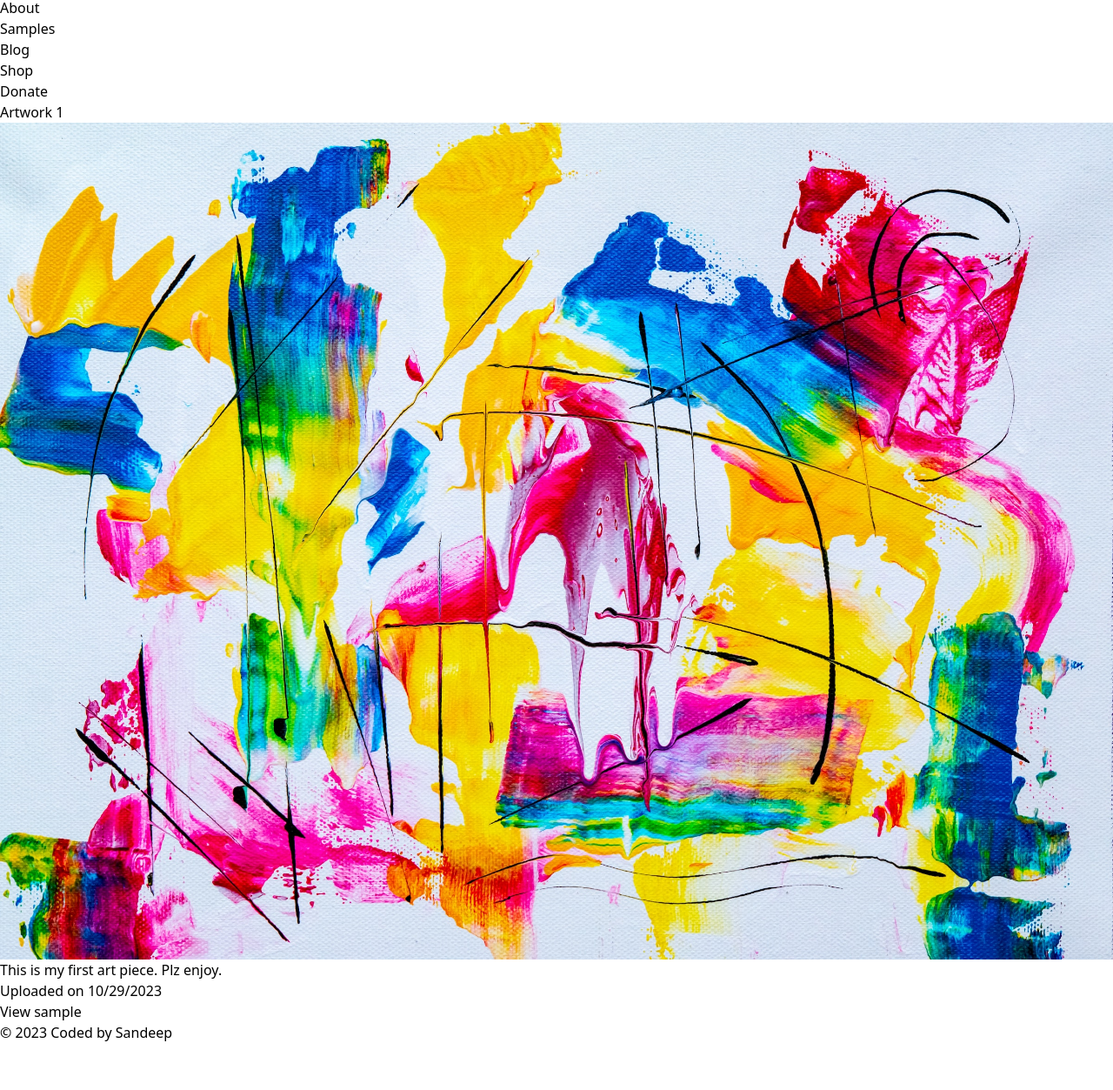
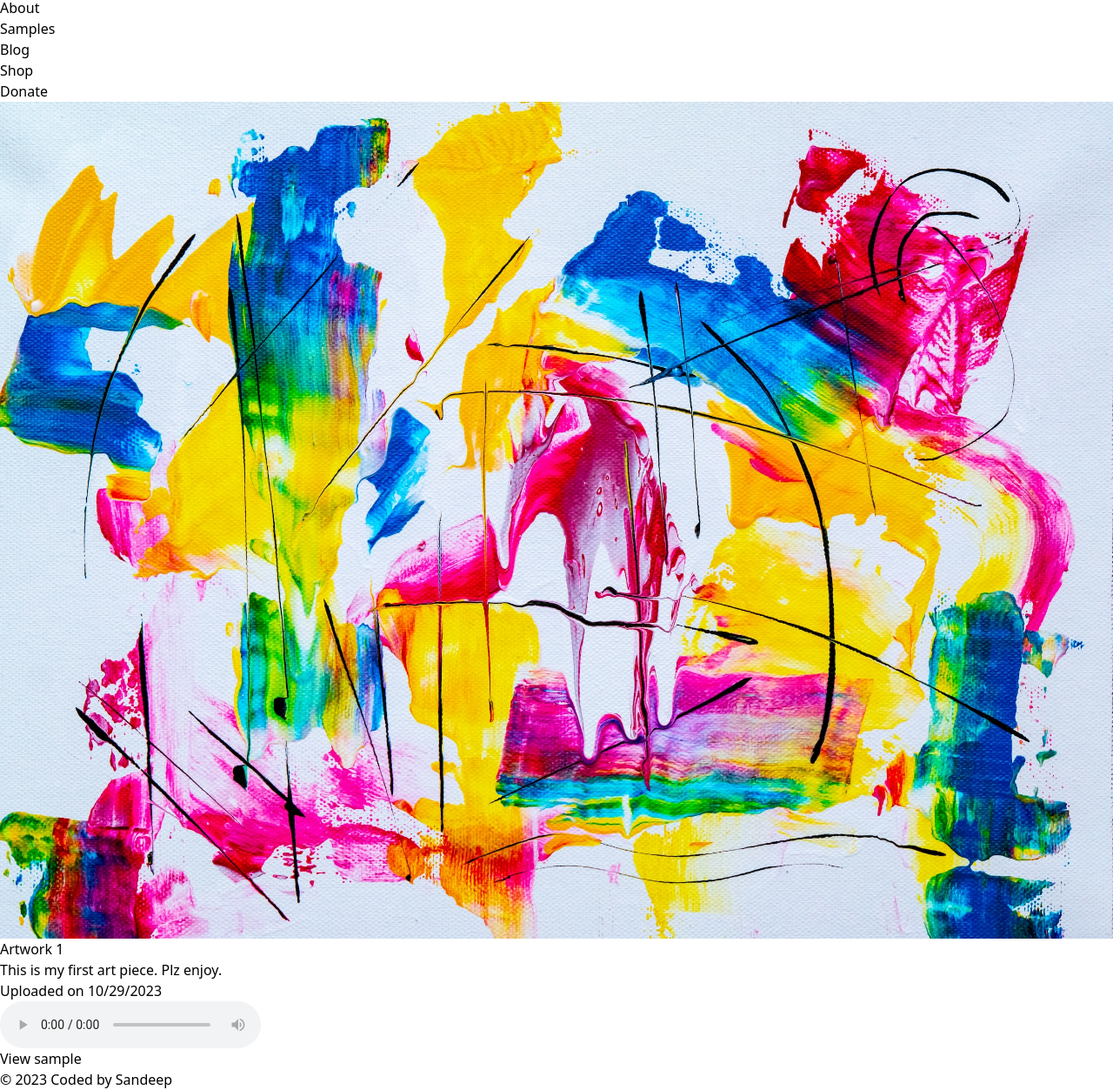
Before and after one commit to sandeepsingh11/client-artwork-site, an Eleventy site: page src/samples/sample-page.html in a window 1280 px wide. Shown: the part 498-1751 px from the top of the page at 87% size. Before the commit the page ends 1697 px from the top, so only its background shows below. Built offline with nearby package versions, Linux system fonts and the light colour scheme; Eleventy itself is replaced by a stand-in of ours; files that its build step writes are made by us from their sources.

Commit message:
add audio, tweak preview page

```diff
--- a/src/_data/samples.yaml
+++ b/src/_data/samples.yaml
@@ -1,24 +1,28 @@
 items:
   - title: Artwork 1
     image: art-1.jpg
+    audio: rain-and-thunder-nature-sounds-min.mp3
     highlight: yes
     desc: This is my first art piece. Plz enjoy.
     price: 4
     date: 10/29/2023
   - title: Artwork 2
     image: art-2.jpg
+    audio: rain-and-thunder-nature-sounds-min.mp3
     highlight: no
     desc: Wow look at this, it took me a lot of time.
     price: 5.5
     date: 10/29/2023
   - title: Artwork 3
     image: art-3.jpg
+    audio: rain-and-thunder-nature-sounds-min.mp3
     highlight: yes
     desc: I like the ocean, so I drew an ocean. Insert some philosophical quote here.
     price: 4.5
     date: 10/29/2023
   - title: Artwork 4
     image: artwork-4.jpg
+    audio: rain-and-thunder-nature-sounds-min.mp3
     highlight: yes
     desc: Trying out abstract art. I'm sure this represents something...you decide
       lol.
@@ -26,6 +30,7 @@ items:
     date: 10/30/2023
   - title: Artwork 5
     image: artwork-5.jpg
+    audio: rain-and-thunder-nature-sounds-min.mp3
     highlight: no
     desc: Dang my fifth painting. Are you proud of me? You should be haha.
     price: 4.75
--- a/src/samples/sample-page.html
+++ b/src/samples/sample-page.html
@@ -7,19 +7,19 @@ permalink: "/samples/{{ sample.title | slugify }}/"
 layout: "main.html"
 ---
 
-<!-- header section -->
-<div class="mt-[{{ global.navbar_height }}] py-8 bg-primary-500 text-white-500">
-    <h1 class="text-6xl text-center">{{ sample.title }}</h1>
-</div>
-
-<div class="flex flex-wrap justify-evenly py-8 px-6 lg:py-16 lg:px-16">
+<div class="flex flex-wrap justify-evenly mt-[{{ global.navbar_height }}] py-8 px-6 lg:py-16 lg:px-16">
     <div class="border-4 border-black-500 shadow-retro w-full md:w-3/4 max-w-[300px] md:max-w-[350px] lg:max-w-[400px] mx-auto lg:mr-12">
-        <img src="/images/{{ sample.image }}" alt="{{ sample.title }}" class="w-full">
+        <img src="/images/{{ sample.image }}" alt="{{ sample.title }}" class="w-full h-full object-cover">
     </div>
 
     <div class="w-full md:w-1/3 max-w-[300px] md:max-w-[100%] mt-6 mx-auto lg:ml-12">
-        <p class="font-medium">{{ sample.desc }}</p>
-        <p class="text-sm mb-4">Uploaded on {{ sample.date }}</p>
+        <div class="mb-8">
+            <h1 class="text-6xl mb-2">{{ sample.title }}</h1>
+            <p class="font-medium">{{ sample.desc }}</p>
+            <p class="text-sm mb-4">Uploaded on {{ sample.date }}</p>
+        </div>
+
+        <audio src="/audio/{{ sample.audio }}" class="w-[97%] xl:w-[98%] border-4 border-black-500 shadow-retro mb-6" controls controlslist="nodownload noplaybackrate"></audio>
 
         <a href="/images/{{ sample.image }}" target="_blank" rel="noopener noreferrer" class="block w-full px-3 py-2.5 bg-primary-200 text-primary-600 border-4 border-primary-600 font-medium hover:bg-primary-600 focus:bg-primary-600 text-center hover:text-white-500 focus:text-white-500 focus:ring-2 focus:ring-primary-500 focus:outline-none">View sample</a>
     </div>
```
Also changed, not shown: src/admin/config.yml (+9 -0 lines), .eleventy.js, 1 other file.
